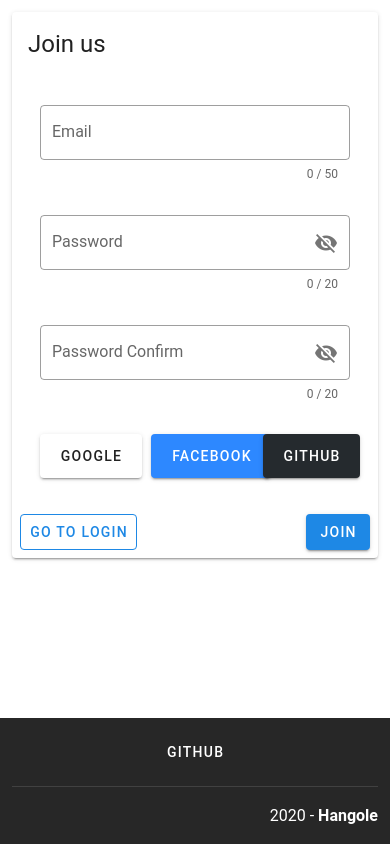
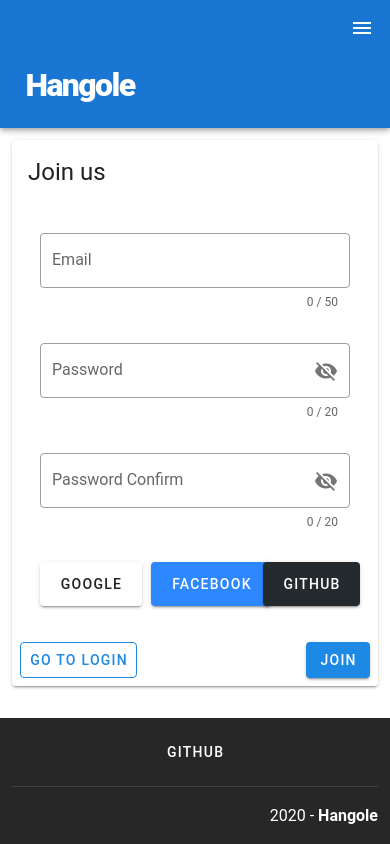
Before and after one commit to hangole1999/hangole, a Vue app: page /join in a window 390 px wide. Built offline with nearby package versions, Linux system fonts and the light colour scheme; no server answers; a web font is replaced by a local one; what fullpage-vue would draw is missing.

Commit message:
Fix header components

```diff
--- a/src/App.vue
+++ b/src/App.vue
@@ -3,7 +3,7 @@
     <Header :hide="$route.meta.hideHeader" />
 
     <v-main>
-      <v-container class="app-container">
+      <v-container class="app-container transition-all">
         <router-view/>
       </v-container>
     </v-main>
@@ -42,7 +42,6 @@ export default {
 
 /* all */
 * {
-  /* font-weight: 900 !important; */
   outline: none;
   vertical-align: middle;
   list-style: none;
@@ -78,7 +77,7 @@ body {
 }
 
 .app-container {
-  padding: 0px;
+  padding: 100px 10px;
 }
 
 a {
@@ -144,4 +143,21 @@ a,
   }
 }
 
+@media (max-width: 1264px) {
+  .app-container {
+    padding: 70px 10px;
+  }
+}
+
+@media (max-width: 960px) {
+  .app-container {
+    padding: 50px 10px;
+  }
+}
+
+@media (max-width: 600px) {
+  .app-container {
+    padding: 30px 5px;
+  }
+}
 </style>
--- a/src/components/Header.vue
+++ b/src/components/Header.vue
@@ -1,34 +1,13 @@
 
 <template>
-  <v-app-bar class="header" :class="{'hide': hide}" color="primary" app dark fixed inverted-scroll prominent>
-    <v-app-bar-nav-icon @click="$store.state.ui.drawer = true" />
-
+  <v-app-bar class="header" color="primary" app dark fixed hide-on-scroll prominent :height="(hide &&'0px') || undefined">
     <v-toolbar-title>
       <Logo />
     </v-toolbar-title>
 
     <v-spacer />
 
-    <v-btn icon>
-      <v-icon>mdi-magnify</v-icon>
-    </v-btn>
-    <v-btn icon>
-      <v-icon>mdi-heart</v-icon>
-    </v-btn>
-
-    <v-menu bottom left>
-      <template v-slot:activator="{ on, attrs }">
-        <v-btn icon v-bind="attrs" v-on="on">
-          <v-icon>mdi-dots-vertical</v-icon>
-        </v-btn>
-      </template>
-
-      <v-list>
-        <v-list-item :to="menu.to" @click="menu.click || (() => {})" v-for="(menu, menuIndex) in menus" :key="menuIndex">
-          <v-list-item-title>{{ menu.title }}</v-list-item-title>
-        </v-list-item>
-      </v-list>
-    </v-menu>
+    <v-app-bar-nav-icon @click="$store.state.ui.drawer = true" v-if="!hide" />
   </v-app-bar>
 </template>
 
@@ -92,16 +71,4 @@ export default {
 </script>
 
 <style scoped>
-* {
-  user-select: none;
-  -webkit-transition: all .3s cubic-bezier(0, 0.49, 0.46, 1.01);
-  -moz-transition: all .3s cubic-bezier(0, 0.49, 0.46, 1.01);
-  -ms-transition: all .3s cubic-bezier(0, 0.49, 0.46, 1.01);
-  -o-transition: all .3s cubic-bezier(0, 0.49, 0.46, 1.01);
-  transition: all .3s cubic-bezier(0, 0.49, 0.46, 1.01);
-}
-
-.header.hide {
-  transform: translateY(-100%);
-}
 </style>
--- a/src/components/HomeHeader.vue
+++ b/src/components/HomeHeader.vue
@@ -87,7 +87,7 @@ export default {
   top: 0;
   left: 0;
   right: 0;
-  z-index: 999;
+  z-index: 100;
 }
 
 .home-header-content {
--- a/src/components/NavigationDrawer.vue
+++ b/src/components/NavigationDrawer.vue
@@ -2,7 +2,7 @@
 <template>
   <v-navigation-drawer class="navigation-drawer" app dark fixed right temporary v-model="$store.getters.ui.drawer">
     <v-list nav dense>
-      <v-list-item-group v-model="group" active-class="deep-purple--text text--accent-4">
+      <v-list-item-group v-model="group" active-class="primary--text text--primary">
         <v-list-item>
           <v-list-item-icon>
             <v-icon>mdi-home</v-icon>
@@ -34,5 +34,6 @@ export default {
 
 <style scoped>
 .navigation-drawer {
+  z-index: 999;
 }
 </style>
```
